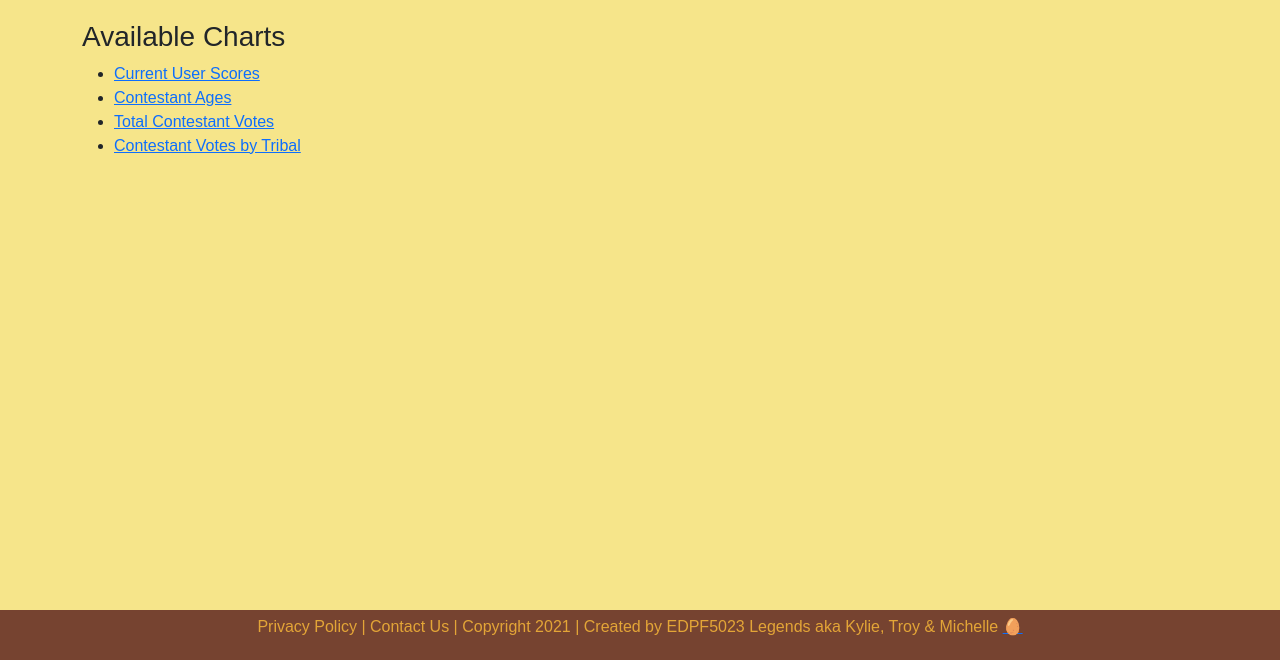
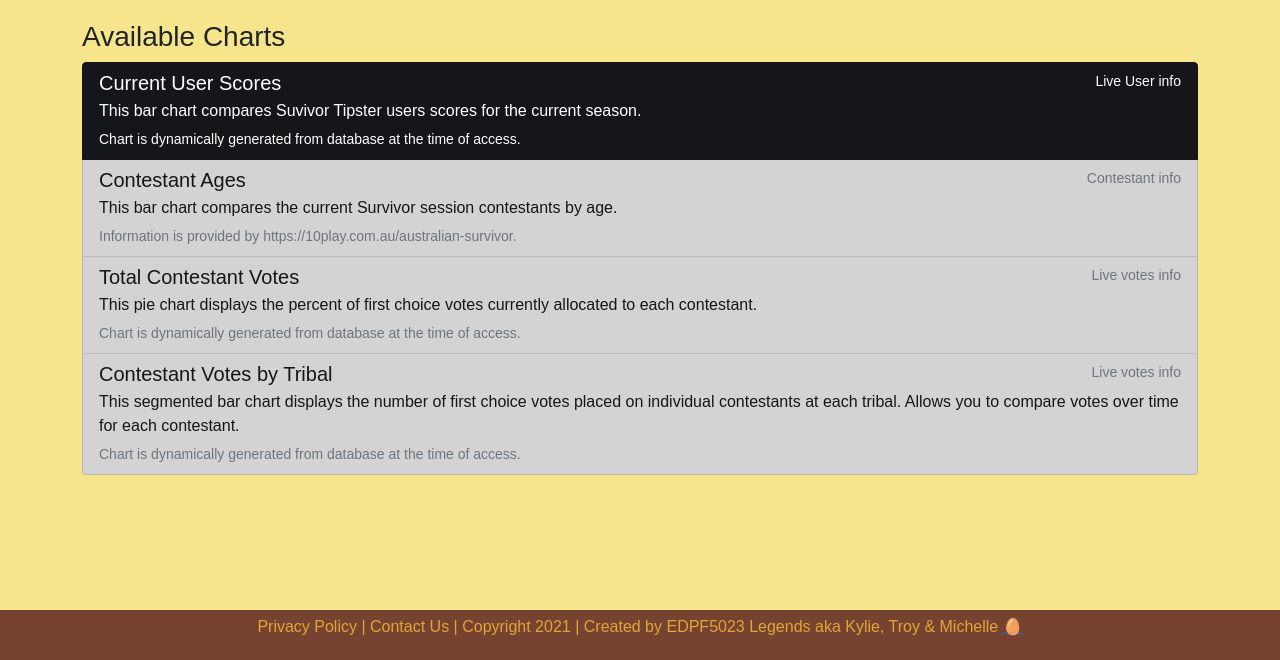
Before and after one commit to inshelligent/Survivor-Tipping, a Flask app: page /chart/chart in a window 1280 px wide. Shown: the part 140-800 px from the top of the page. Run offline with Flask 2, Linux system fonts and the light colour scheme; the visitor is signed in with stand-in values (Sample User, id 1); data comes from the database, SQL or seed files in the repository; some libraries are stand-ins or nearby versions.

Commit message:
Played around with formatting for chart section

```diff
--- a/app/chart/routes.py
+++ b/app/chart/routes.py
@@ -23,9 +23,9 @@ def user_scores_chart():
     df = pd.read_sql(score_query.statement, score_query.session.bind)
 
     # Draw the chart and dump it into JSON format
-    chart = px.bar(df, x='username', y='score',
+    chart = px.bar(df, x='username', y='score', color='username',
     labels={'username': 'User', 'score': "Score"}
-    , template='plotly_dark')
+    , template='plotly_dark', color_discrete_sequence= ['#fdca26', '#9c179e', '#d8576b', '#fb9f3a',  '#bd3786'])
     chart_JSON = json.dumps(chart, cls=plotly.utils.PlotlyJSONEncoder, indent=4)
 
     # Returns the template, including the JSON data for the chart
@@ -40,8 +40,8 @@ def contestant_ages_chart():
 
     # Draw the chart and dump it into JSON format
     chart = px.bar(df, x='name', y='age',
-    labels={'name': 'Contestant', 'age': "Age"}
-    , template='plotly_dark')
+    labels={'name': 'Contestant', 'age': "Age"}, color='name'
+    , template='plotly_dark', color_discrete_sequence= ['#fdca26', '#9c179e', '#d8576b', '#fb9f3a',  '#bd3786'])
     chart_JSON = json.dumps(chart, cls=plotly.utils.PlotlyJSONEncoder, indent=4)
 
     # Returns the template, including the JSON data for the chart
@@ -62,7 +62,8 @@ def contestant_votes_pie_chart():
     # Draw the chart and dump it into JSON format
     chart = px.pie(df, values ='vote_count', names='name',
     color='name', labels={'name': "Contestant", 'vote_count': 'Number of Votes'}
-    , title='First Choice Votes by Contestant', template='plotly_dark')
+    , title='First Choice Votes by Contestant', template='plotly_dark',
+    color_discrete_sequence= ['#fdca26', '#9c179e', '#d8576b', '#fb9f3a',  '#bd3786'])
     chart_JSON = json.dumps(chart, cls=plotly.utils.PlotlyJSONEncoder, indent=4)
 
     # Returns the template, including the JSON data for the chart
@@ -84,7 +85,7 @@ def votes_by_tribal_chart():
     chart = px.bar(df, x ='name', y='first_choice_id',
     color='name', labels={'name': "Contestant", "first_choice_id": 'Votes'}
     , title='Contestant Votes by Tribal', template='plotly_dark',
-    barmode='group', facet_row="tribal_id", facet_col='name')
+    barmode='group', facet_row="tribal_id", facet_col='name', color_discrete_sequence= ['#fdca26', '#9c179e', '#d8576b', '#fb9f3a',  '#bd3786'])
     chart_JSON = json.dumps(chart, cls=plotly.utils.PlotlyJSONEncoder, indent=4)
 
     # Returns the template, including the JSON data for the chart
--- a/app/chart/templates/chart_list.html
+++ b/app/chart/templates/chart_list.html
@@ -2,18 +2,39 @@
 
 {% block content %}
 <h3>Available Charts</h3>
-<ul>
-    <li>
-        <a href="{{ url_for('chart.user_scores_chart') }}">Current User Scores</a>
-    </li>
-    <li>
-        <a href="{{ url_for('chart.contestant_ages_chart') }}">Contestant Ages</a>
-    </li>
-    <li>
-        <a href="{{ url_for('chart.contestant_votes_pie_chart') }}">Total Contestant Votes</a>
-    </li>
-    <li>
-        <a href="{{ url_for('chart.votes_by_tribal_chart') }}">Contestant Votes by Tribal</a>
-    </li>
-</ul>
+<div class="list-group" >
+    <a href="{{ url_for('chart.user_scores_chart') }}" class="list-group-item list-group-item-action list-group-item-dark flex-column align-items-start active">
+      <div class="d-flex w-100 justify-content-between">
+        <h5 class="mb-1">Current User Scores</h5>
+        <small>Live User info</small>
+      </div>
+      <p class="mb-1">This bar chart compares Suvivor Tipster users scores for the current season.</p>
+      <small>Chart is dynamically generated from database at the time of access.</small>
+    </a>
+    <a href="{{ url_for('chart.contestant_ages_chart') }}" class="list-group-item list-group-item-action list-group-item-dark flex-column align-items-start">
+      <div class="d-flex w-100 justify-content-between">
+        <h5 class="mb-1">Contestant Ages</h5>
+        <small class="text-muted">Contestant info</small>
+      </div>
+      <p class="mb-1">This bar chart compares the current Survivor session contestants by age.</p>
+      <small class="text-muted">Information is provided by https://10play.com.au/australian-survivor.</small>
+    </a>
+    <a href="{{ url_for('chart.contestant_votes_pie_chart') }}" class="list-group-item list-group-item-action list-group-item-dark flex-column align-items-start">
+      <div class="d-flex w-100 justify-content-between">
+        <h5 class="mb-1">Total Contestant Votes</h5>
+        <small class="text-muted">Live votes info</small>
+      </div>
+      <p class="mb-1">This pie chart displays the percent of first choice votes currently allocated to each contestant.</p>
+      <small class="text-muted">Chart is dynamically generated from database at the time of access.</small>
+    </a>
+    <a href="{{ url_for('chart.votes_by_tribal_chart') }}" class="list-group-item list-group-item-action list-group-item-dark flex-column align-items-start">
+        <div class="d-flex w-100 justify-content-between">
+          <h5 class="mb-1">Contestant Votes by Tribal</h5>
+          <small class="text-muted">Live votes info</small>
+        </div>
+        <p class="mb-1">This segmented bar chart displays the number of first choice votes placed on individual contestants at each tribal. Allows you to compare votes over time for each contestant.</p>
+        <small class="text-muted">Chart is dynamically generated from database at the time of access.</small>
+      </a>
+  </div>
+
 {% endblock %}
--- a/app/chart/templates/chart_page.html
+++ b/app/chart/templates/chart_page.html
@@ -13,4 +13,5 @@
     var graphs = {{ chart_JSON | safe }};
     Plotly.plot('chart',graphs,{});
 </script>
+
 {% endblock %}
```
